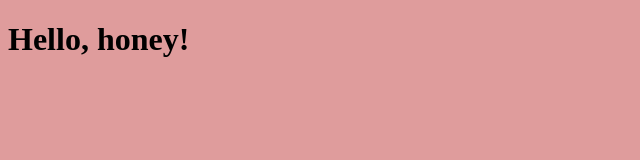
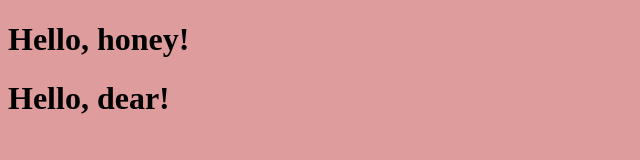
Before and after one commit to katesosinova/Sosinova-Ecaterina-AAW1912, a plain HTML site: page index.html in a window 1280 px wide. Shown: the whole page, without its empty margins (0-640 px from the left). Drawn offline with Linux system fonts and the light colour scheme.

Commit message:
Update index.html

```diff
--- a/index.html
+++ b/index.html
@@ -7,7 +7,7 @@
 
 
   <h1> Hello, honey! </h1>
-
+  <h1> Hello, dear! </h1>
 
 </body>
 </html>
```
